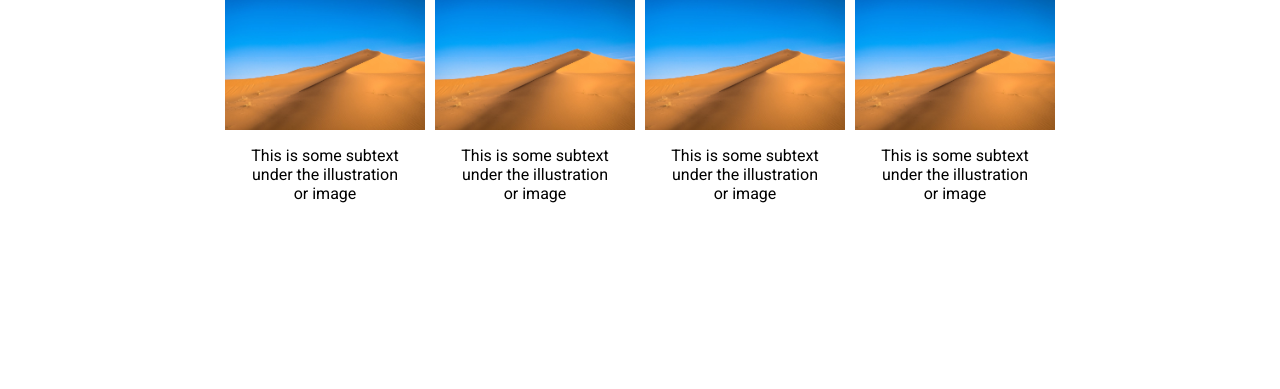
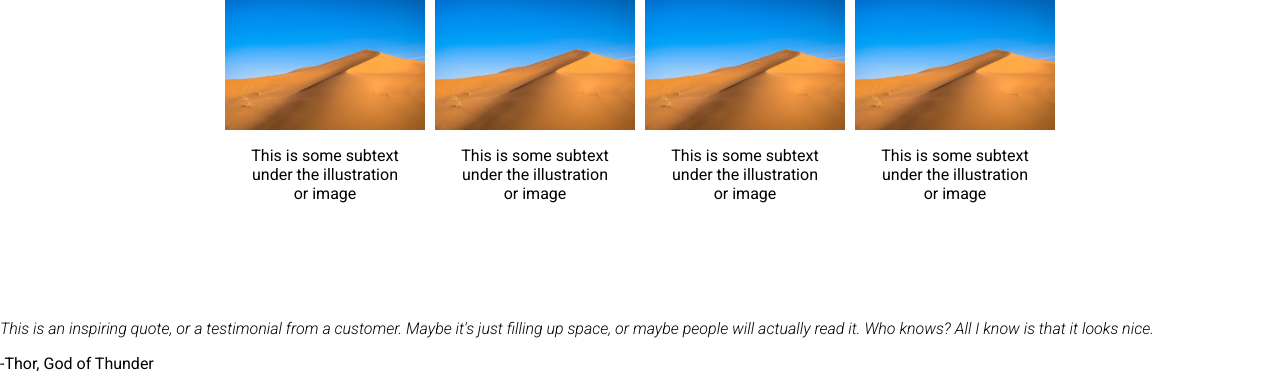
Before and after one commit to dionysisterziou/landing-page, a plain HTML site: page index.html in a window 1280 px wide. Shown: the part 600-989 px from the top of the page. Before the commit the page ends 919 px from the top, so only its background shows below. Drawn offline with Linux system fonts and the light colour scheme.

Commit message:
Create quote section

```diff
--- a/index.html
+++ b/index.html
@@ -53,6 +53,15 @@
             </div>
         </div>
     </div>
+
+    <div class="quote">
+        <em>
+            This is an inspiring quote, or a testimonial from a customer. Maybe it's just filling up space, or maybe
+            people will actually read it. Who knows? All I know is that it looks nice.
+        </em>
+        <p>-Thor, God of Thunder</p>
+    </div>
+    </div>
 </body>
 
 </html>
```
